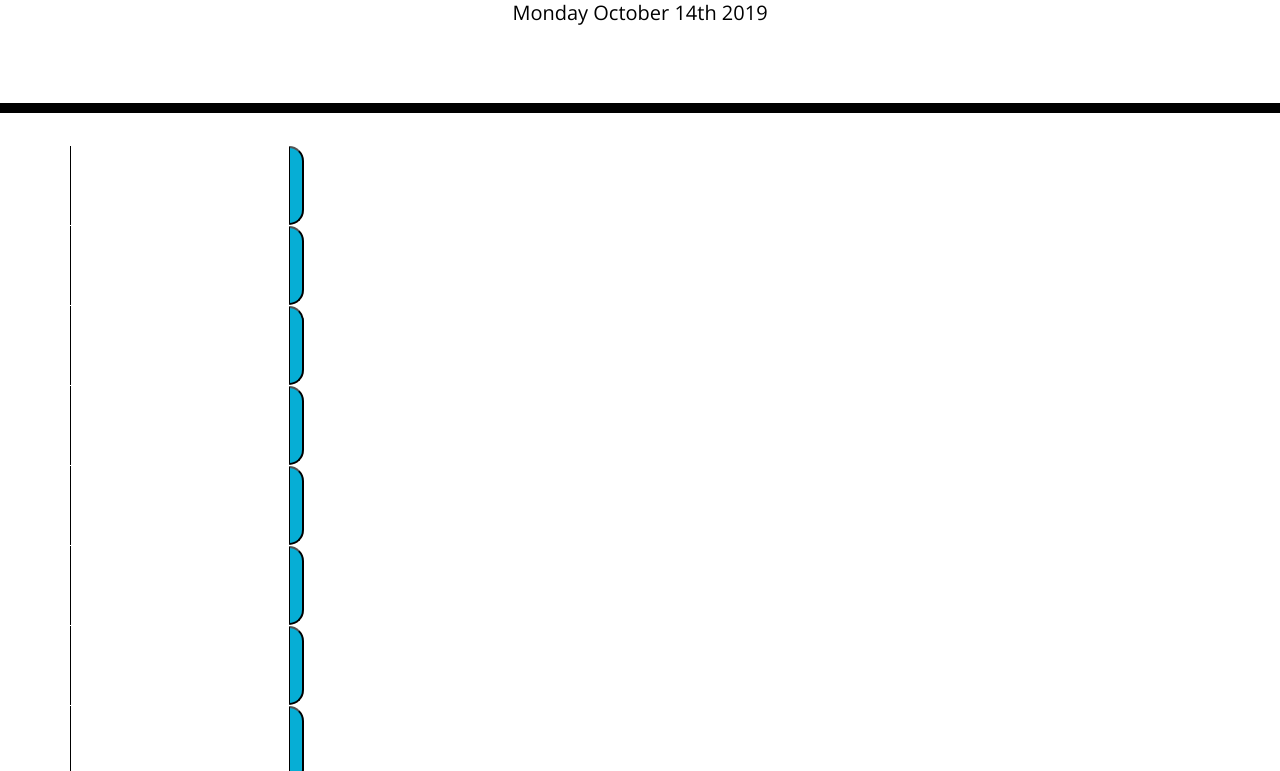
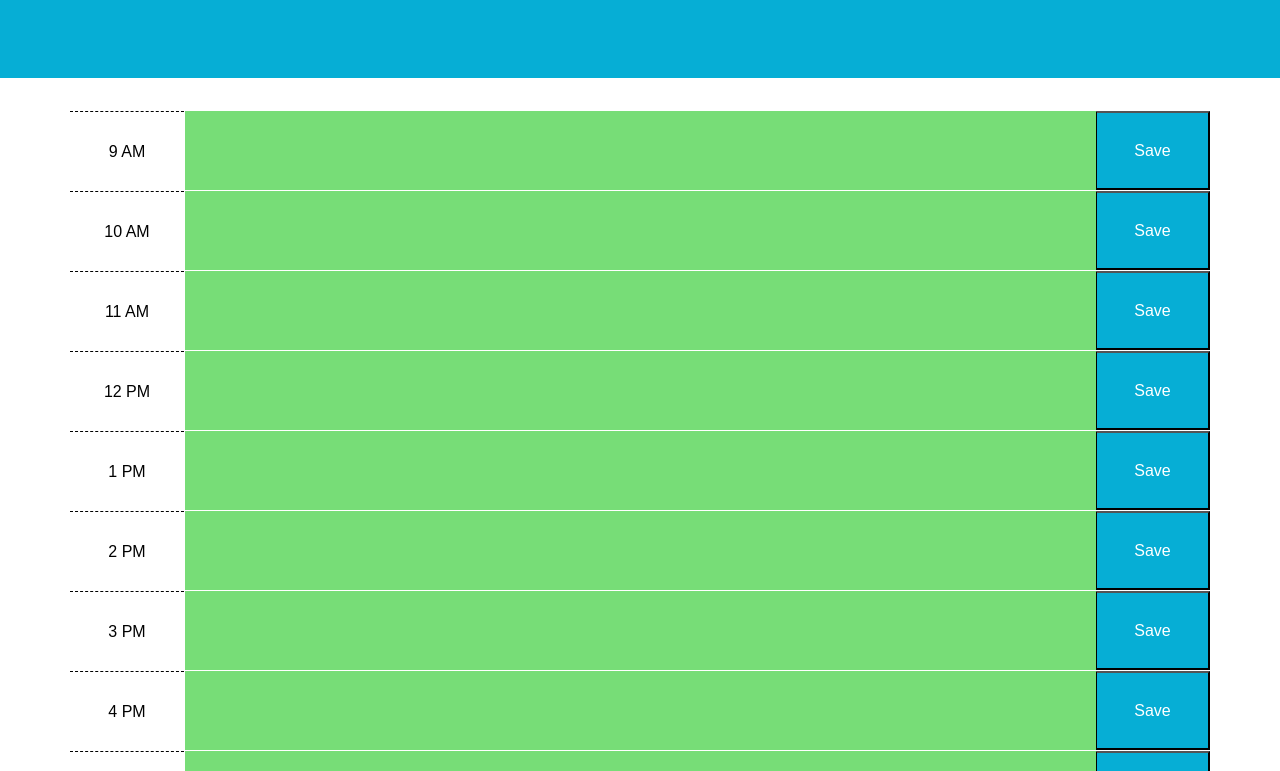
Before and after one commit to libersword/day-planner, a plain HTML site: page index.html in a window 1280 px wide. Shown: the part 191-962 px from the top of the page. Drawn offline with nearby package versions, Linux system fonts and the light colour scheme.

Commit message:
Changed direction and dynimcally created all the fields in jquery. added full functionality and styling.

```diff
--- a/index.html
+++ b/index.html
@@ -14,10 +14,7 @@
       integrity="sha384-50oBUHEmvpQ+1lW4y57PTFmhCaXp0ML5d60M1M7uH2+nqUivzIebhndOJK28anvf"
       crossorigin="anonymous"
     />
-    <link
-      href="https://fonts.googleapis.com/css?family=Open+Sans&display=swap"
-      rel="stylesheet"
-    />
+    <link href="https://fonts.googleapis.com/css?family=PT+Sans|PT+Serif&display=swap" rel="stylesheet">
     <link rel="stylesheet" href="style.css" />
     <title>Work Day Scheduler</title>
   </head>
@@ -26,93 +23,9 @@
     <header class="jumbotron">
       <h1 class="display-3">Work Day Scheduler</h1>
       <p class="lead">A simple calendar app for scheduling your work day</p>
-      <p id="currentDay" class="lead"></p>
+      <p id="currentDay" class="day"></p>
     </header>
-    <div class="container">
-      <!-- Timeblocks go here -->
-      <!--9am-->
-      <div class="time-block">
-      <div class="row">
-          <div class="hour"></div>
-          <textarea class="description">
-          </textarea>
-          <button class="saveBtn"></button>
-        </div>
-      </div>
-      <!--10am-->
-      <div class="time-block">
-      <div class="row">
-          <div class="hour"></div>
-          <textarea class="description">
-          </textarea>
-          <button class="saveBtn"></button>
-        </div>
-      </div>
-      <!--11am-->
-      <div class="time-block">
-      <div class="row">
-          <div class="hour"></div>
-          <textarea class="description">
-          </textarea>
-          <button class="saveBtn"></button>
-        </div>
-      </div>
-      <!--12pm-->
-      <div class="time-block">
-      <div class="row">
-          <div class="hour"></div>
-          <textarea class="description">
-          </textarea>
-          <button class="saveBtn"></button>
-        </div>
-      </div>
-      <!--1pm-->
-      <div class="time-block">
-      <div class="row">
-          <div class="hour"></div>
-          <textarea class="description">
-          </textarea>
-          <button class="saveBtn"></button>
-        </div>
-      </div>
-      <!--2pm-->
-      <div class="time-block">
-      <div class="row">
-          <div class="hour"></div>
-          <textarea class="description">
-          </textarea>
-          <button class="saveBtn"></button>
-        </div>
-      </div>
-      <!--3pm-->
-      <div class="time-block">
-      <div class="row">
-          <div class="hour"></div>
-          <textarea class="description">
-          </textarea>
-          <button class="saveBtn"></button>
-        </div>
-      </div>
-      <!--4pm-->
-      <div class="time-block">
-      <div class="row">
-          <div class="hour"></div>
-          <textarea class="description">
-          </textarea>
-          <button class="saveBtn"></button>
-        </div>
-      </div>
-      <!--5pm-->
-      <div class="time-block">
-      <div class="row">
-          <div class="hour"></div>
-          <textarea class="description">
-          </textarea>
-          <button class="saveBtn"></button>
-        </div>
-      </div>
-
-    </div>
+    <div class="container"></div>
 
     <script src="https://code.jquery.com/jquery-3.4.1.min.js"></script>
     <script src="https://cdnjs.cloudflare.com/ajax/libs/moment.js/2.24.0/moment.min.js"></script>
--- a/script.js
+++ b/script.js
@@ -1,24 +1,88 @@
 //function for setting the day of the week
-function todaysDate(){
+function todaysDate() {
   //Use Moment.js to call day of the week
-  var currentDay = moment().format('dddd');
-  var currentDate = moment().format('MMMM Do YYYY');
-$('#currentDay').text(currentDay + ' ' + currentDate);
+  var currentDay = moment().format("dddd");
+  var currentDate = moment().format("MMMM Do YYYY");
+  $("#currentDay").text(currentDay + " " + currentDate);
   //print to dom current day
 }
-
 //funtion for dynamically creating input fields
-function scheduleFields(){
-  //clear when date changes
-  //set each hour to the correct hour
-
-  //when the save button is clicked, trigger save function
+function displayNewSchedule() {
+  //for loop to loop through 9 to 5 in 24 hour format
+  for (var i = 9; i < 18; i++) {
+    var block = $('<div class="time-block"></div>');
+    var row = $('<div class="row"></div>');
+    var hour = $('<div class="hour"></div>');
+    var description = $('<textarea class="description"></textarea> ');
+    var saveBtn = $('<button class="saveBtn">Save</button>');
+    //set the data attribute sub index to 24 hour format
+    hour.attr("data-hour", i);
+    //set the text to sub index to
+    hour.text(
+      moment()
+        .hour(i)
+        .format("h A")
+    );
+    //append everything together
+    row.append(hour, description, saveBtn);
+    block.append(row);
+    $(".container").append(block);
+  }
 }
-
-//function for setting to local storage
-function saveInput(){
-
+//on document ready
+$(document).ready(function() {
+  //on button save, set item into local storage
+  $(".saveBtn").on("click", function() {
+    //save THIS input and time based on data hour attr into local storage
+    var scheduleInput = $(this)
+      .siblings(".description")
+      .val();
+    var time = $(this)
+      .siblings(".hour")
+      .attr("data-hour");
+      //set the key value pairs based on these inputs, with unique identifier
+    localStorage.setItem("val-" + time, scheduleInput);
+  });
+});
+//function to render schedule and pulling down the items from local storage and setting them as text and data attribute to textarea
+function getSchedule() {
+  //for each timeblock, pass through an index
+  $(".time-block").each(function(i) {
+    //save that index as a variable plus 9 to match the data attributes on the hour
+    var hourIndex = i + 9;
+    //save the localstorage with the unique identifier to a variable
+    var saved = localStorage.getItem("val-" + hourIndex);
+    //set the variable for the color of the blocks
+    var colorBasedonTime =
+    $(this)
+    .find(".hour")
+    .attr("data-hour", hourIndex)
+    .siblings(".description");
+    //if saved is NOT empty
+    if (saved !== null) {
+      //set the text from the local storage
+      $(this)
+        .find(".hour")
+        .attr("data-hour", hourIndex)
+        .siblings(".description")
+        .text(saved);
+    }
+    //else nothing
+    //if the hour index is equal to the current hour
+    if (hourIndex === moment().format('H')){
+      //give class present
+      colorBasedonTime.attr('class', 'description present');
+      //else if hour is GREATER than current hour
+    }else if(hourIndex > moment().format('H')){
+      //set time to the future
+      colorBasedonTime.attr('class', 'description future');
+    }else{
+      //else it must be in the past so set to the past
+      colorBasedonTime.attr('class', 'description past');
+    }
+  });
 }
-
+//call all the functions!
 todaysDate();
-scheduleFields();
+displayNewSchedule();
+getSchedule();
--- a/style.css
+++ b/style.css
@@ -1,5 +1,5 @@
 body {
-  font-family: 'Open Sans', sans-serif;
+  font-family: 'PT-Sans', sans-serif;
   font-size: 16px;
   line-height: 1;
 }
@@ -8,21 +8,28 @@ textarea{
   background: transparent;
   border: none;
   resize: none;
-  color: #000000;
-  border-left: 1px solid black;
+  color: #333;
+  border-left: 1px solid white;
   padding: 10px;
 }
 
 .jumbotron {
-  text-align: center;
-  background-color: transparent;
-  color: black;
+  text-align: left;
+  background-color: #06AED5;
+  color: white;
   border-radius: 0;
-  border-bottom: 10px solid black;
 }
 
+.display-3 {
+  font-size: 3.4rem;
+}
+
+.lead {
+  font-family: 'PT-Serif', serif;
+}
 .description{
   white-space: pre-wrap;
+  flex-basis: 80%;
 }
 
 .time-block{
@@ -34,17 +41,21 @@ textarea{
   white-space: pre-wrap;
   height: 80px;
   border-top: 1px solid white;;
+  flex-wrap: nowrap;
 }
 
 .hour {
   background-color: #ffffff;
   color: #000000;
   border-top: 1px dashed #000000;
+  flex-basis: 10%;
+  height:80px;
+  line-height: 80px;
 }
 
 .past {
   background-color: #d3d3d3;
-  color: white;
+  color: #777;
 }
 
 .present {
@@ -59,10 +70,10 @@ textarea{
 
 .saveBtn {
   border-left: 1px solid black;
-  border-top-right-radius: 15px;
-  border-bottom-right-radius: 15px;
+  border-radius: 0px;
   background-color: #06AED5;
   color: white;
+  flex-basis: 10%;
 }
 
 .saveBtn i:hover {
```
Also changed, not shown: script-static.js (added, +13 -0 lines).
